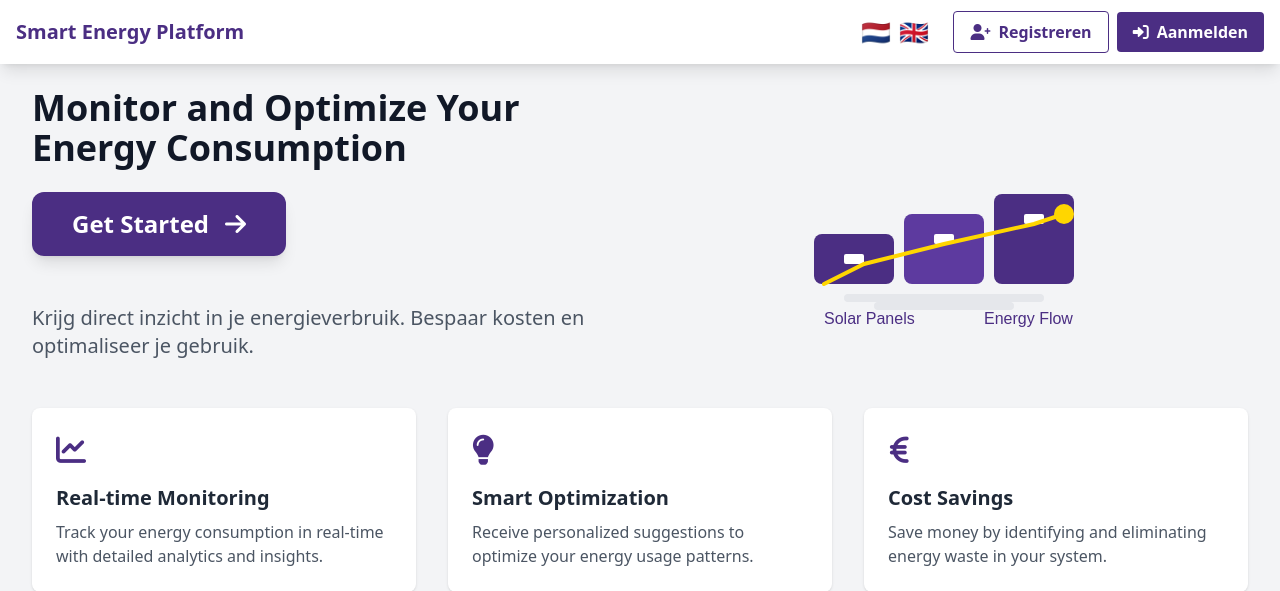
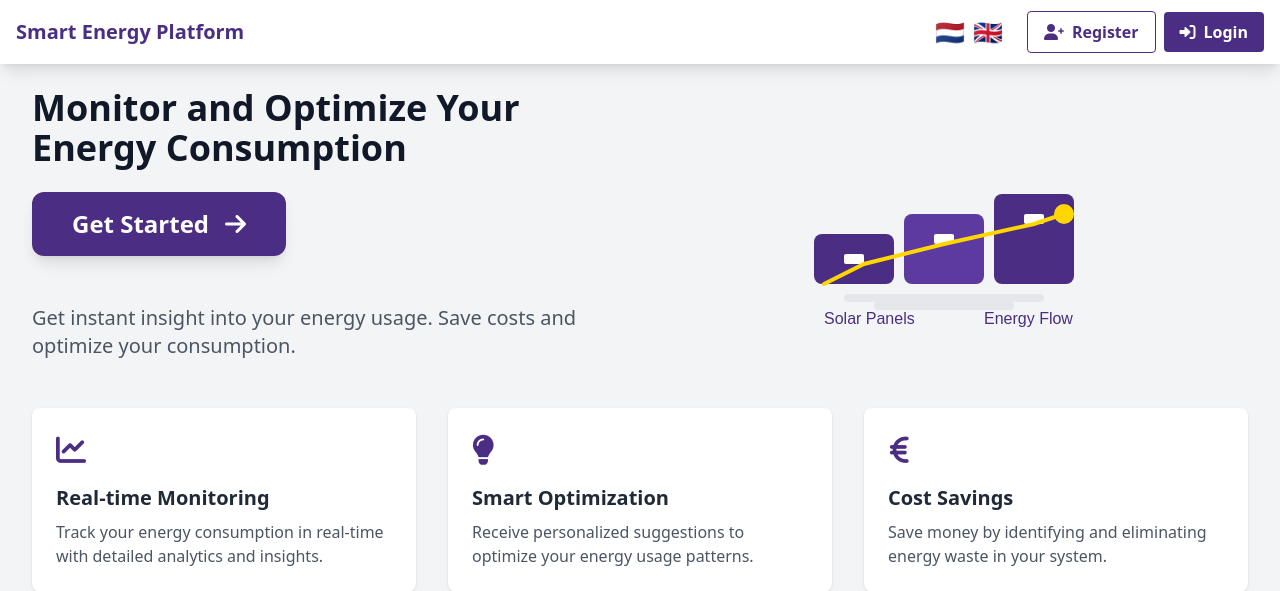
Before and after one commit to anwar2006/projectsmartenergy, a PHP site: page / in a window 1280 px wide. Shown: the top 591 px of the page. Run offline with PHP 8.4, Linux system fonts and the light colour scheme; some libraries are stand-ins or nearby versions.

Commit message:
index.php talen aangepast

```diff
--- a/frontend/pages/index.php
+++ b/frontend/pages/index.php
@@ -34,7 +34,7 @@ if (isset($_SESSION['user_id'])) {
         <div class="max-w-7xl mx-auto px-4">
             <div class="flex justify-between h-16">
                 <div class="flex items-center">
-                    <span class="text-xl font-bold text-brand-purple">Smart Energy Platform</span>
+                    <span class="text-xl font-bold text-brand-purple" data-i18n="brand">Smart Energy Platform</span>
                 </div>
                 <div class="flex items-center space-x-2">
                     <div class="flex items-center space-x-2 mr-4">
@@ -43,11 +43,11 @@ if (isset($_SESSION['user_id'])) {
                     </div>
                     <a href="register.php" class="bg-white border border-brand-purple text-brand-purple hover:bg-brand-purple hover:text-white font-bold py-2 px-4 rounded transition-colors inline-flex items-center">
                         <i class="fas fa-user-plus mr-2"></i>
-                        Registreren
+                        <span data-i18n="register">Registreren</span>
                     </a>
                     <a href="login.php" class="bg-brand-purple hover:bg-brand-purple-light text-white font-bold py-2 px-4 rounded inline-flex items-center">
                         <i class="fas fa-sign-in-alt mr-2"></i>
-                        Aanmelden
+                        <span data-i18n="login">Aanmelden</span>
                     </a>
                 </div>
             </div>
@@ -59,14 +59,14 @@ if (isset($_SESSION['user_id'])) {
         <div class="max-w-7xl mx-auto px-4 py-6 sm:px-6 lg:px-8">
             <div class="flex flex-col md:flex-row items-center justify-between mb-12">
                 <div class="text-center md:text-left md:w-1/2">
-                    <h1 class="text-4xl font-bold text-gray-900 mb-6">
+                    <h1 class="text-4xl font-bold text-gray-900 mb-6" data-i18n="heroTitle">
                         Monitor and Optimize Your Energy Consumption
                     </h1>
                     <a href="login.php" class="bg-brand-purple hover:bg-brand-purple-light text-white font-extrabold py-4 px-10 rounded-xl text-2xl inline-flex items-center shadow-lg transition-all duration-200 mb-6">
                         Get Started
                         <i class="fas fa-arrow-right ml-4 text-2xl"></i>
                     </a>
-                    <p class="text-xl text-gray-600 max-w-3xl mx-auto mt-6">
+                    <p class="text-xl text-gray-600 max-w-3xl mx-auto mt-6" data-i18n="heroText">
                         Krijg direct inzicht in je energieverbruik. Bespaar kosten en optimaliseer je gebruik.
                     </p>
                 </div>
@@ -95,8 +95,8 @@ if (isset($_SESSION['user_id'])) {
                     <div class="text-brand-purple text-3xl mb-4">
                         <i class="fas fa-chart-line"></i>
                     </div>
-                    <h3 class="text-xl font-bold text-gray-800 mb-2">Real-time Monitoring</h3>
-                    <p class="text-gray-600">
+                    <h3 class="text-xl font-bold text-gray-800 mb-2" data-i18n="feature1Title">Real-time Monitoring</h3>
+                    <p class="text-gray-600" data-i18n="feature1Text">
                         Track your energy consumption in real-time with detailed analytics and insights.
                     </p>
                 </div>
@@ -105,8 +105,8 @@ if (isset($_SESSION['user_id'])) {
                     <div class="text-brand-purple text-3xl mb-4">
                         <i class="fas fa-lightbulb"></i>
                     </div>
-                    <h3 class="text-xl font-bold text-gray-800 mb-2">Smart Optimization</h3>
-                    <p class="text-gray-600">
+                    <h3 class="text-xl font-bold text-gray-800 mb-2" data-i18n="feature2Title">Smart Optimization</h3>
+                    <p class="text-gray-600" data-i18n="feature2Text">
                         Receive personalized suggestions to optimize your energy usage patterns.
                     </p>
                 </div>
@@ -115,8 +115,8 @@ if (isset($_SESSION['user_id'])) {
                     <div class="text-brand-purple text-3xl mb-4">
                         <i class="fas fa-euro-sign"></i>
                     </div>
-                    <h3 class="text-xl font-bold text-gray-800 mb-2">Cost Savings</h3>
-                    <p class="text-gray-600">
+                    <h3 class="text-xl font-bold text-gray-800 mb-2" data-i18n="feature3Title">Cost Savings</h3>
+                    <p class="text-gray-600" data-i18n="feature3Text">
                         Save money by identifying and eliminating energy waste in your system.
                     </p>
                 </div>
@@ -134,9 +134,45 @@ if (isset($_SESSION['user_id'])) {
     </footer>
 
     <script>
-    // Eenvoudige taalkeuze (alleen visueel, geen i18n functionaliteit)
-    document.getElementById('lang-nl').onclick = function() { alert('Nederlands geselecteerd (i18n kan hier worden toegevoegd)'); };
-    document.getElementById('lang-en').onclick = function() { alert('English selected (i18n can be added here)'); };
+    const translations = {
+      nl: {
+        brand: 'Smart Energy Platform',
+        register: 'Registreren',
+        login: 'Aanmelden',
+        heroTitle: 'Monitor en optimaliseer je energieverbruik',
+        heroText: 'Krijg direct inzicht in je energieverbruik. Bespaar kosten en optimaliseer je gebruik.',
+        feature1Title: 'Realtime monitoring',
+        feature1Text: 'Bekijk je energieverbruik direct met heldere grafieken en analyses.',
+        feature2Title: 'Slimme optimalisatie',
+        feature2Text: 'Ontvang persoonlijke tips om je energiegebruik te verbeteren.',
+        feature3Title: 'Kosten besparen',
+        feature3Text: 'Bespaar geld door energieverspilling te voorkomen.'
+      },
+      en: {
+        brand: 'Smart Energy Platform',
+        register: 'Register',
+        login: 'Login',
+        heroTitle: 'Monitor and Optimize Your Energy Consumption',
+        heroText: 'Get instant insight into your energy usage. Save costs and optimize your consumption.',
+        feature1Title: 'Real-time Monitoring',
+        feature1Text: 'Track your energy consumption in real-time with detailed analytics and insights.',
+        feature2Title: 'Smart Optimization',
+        feature2Text: 'Receive personalized suggestions to optimize your energy usage patterns.',
+        feature3Title: 'Cost Savings',
+        feature3Text: 'Save money by identifying and eliminating energy waste in your system.'
+      }
+    };
+    function setLanguage(lang) {
+      const t = translations[lang] || translations['nl'];
+      document.querySelectorAll('[data-i18n]').forEach(el => {
+        const key = el.getAttribute('data-i18n');
+        if (t[key]) el.textContent = t[key];
+      });
+    }
+    document.getElementById('lang-nl').onclick = function() { setLanguage('nl'); };
+    document.getElementById('lang-en').onclick = function() { setLanguage('en'); };
+    // Zet standaard taal op basis van browser of fallback
+    setLanguage(navigator.language.startsWith('en') ? 'en' : 'nl');
     </script>
 </body>
 </html>
```
